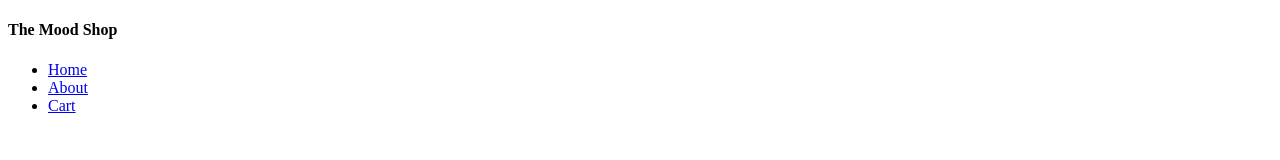
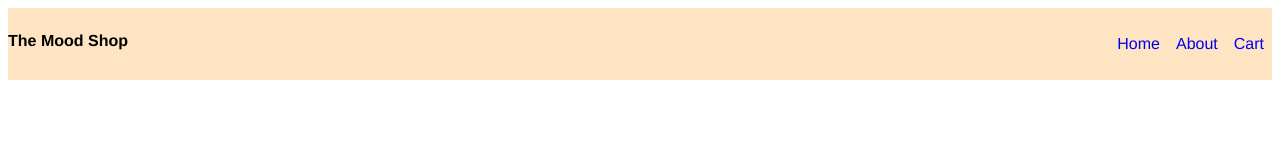
Before and after one commit to CptnReef/Mood_Shop, a plain HTML site: page index.html in a window 1280 px wide. Drawn offline with Linux system fonts and the light colour scheme.

Commit message:
styled the header and navbar

```diff
--- a/index.html
+++ b/index.html
@@ -1,6 +1,7 @@
 <!DOCTYPE html>
 <html>
 <head>
+  <link rel='stylesheet' href='./resources/css/styles.css'>
 <title></title>
 </head>
 
--- /dev/null
+++ b/resources/css/styles.css
@@ -0,0 +1,26 @@
+body{
+    font-family: Helvetica;
+    font-size: 16px;
+    line-height: 1.5;
+    margin: 110;
+  }
+
+  .page-header {
+    display: flex;
+    flex-direction: row;
+    justify-content: space-between;
+  background-color: bisque;
+}
+
+.page-header ul{
+    display: flex;
+    flex-direction: row;
+    justify-content: space-between;
+    list-style: none;
+}
+
+.page-header a{
+    display: block;
+    padding:0.5em;
+    text-decoration:none;
+  }
```
Also changed, not shown: 2 other files.
